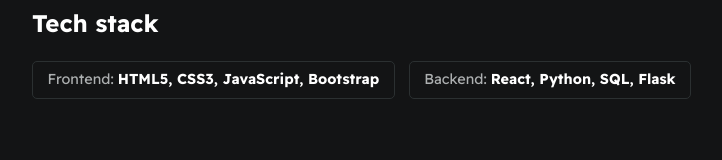
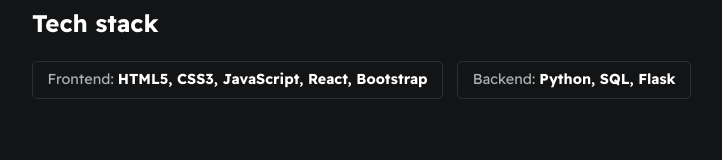
Before and after one commit to NatMiji/Resume, a plain HTML site: page index.html in a window 1280 px wide. Shown: the part 631-791 px from the top of the page, without its empty margins (274-996 px from the left). Drawn offline with Linux system fonts and the light colour scheme.

Commit message:
Update index.html

```diff
--- a/index.html
+++ b/index.html
@@ -44,8 +44,8 @@
                     <h2>Tech stack</h2>
 
                     <div id="wrapper--techstack__items">
-                        <div class="card--techstack"><span>Frontend: <b> HTML5, CSS3, JavaScript, Bootstrap </b> </span></div>
-                        <div class="card--techstack"><span>Backend: <b> React, Python, SQL, Flask </b></span></div>
+                        <div class="card--techstack"><span>Frontend: <b> HTML5, CSS3, JavaScript, React, Bootstrap </b> </span></div>
+                        <div class="card--techstack"><span>Backend: <b> Python, SQL, Flask </b></span></div>
                     </div>
                 </section>
             </section>
```
